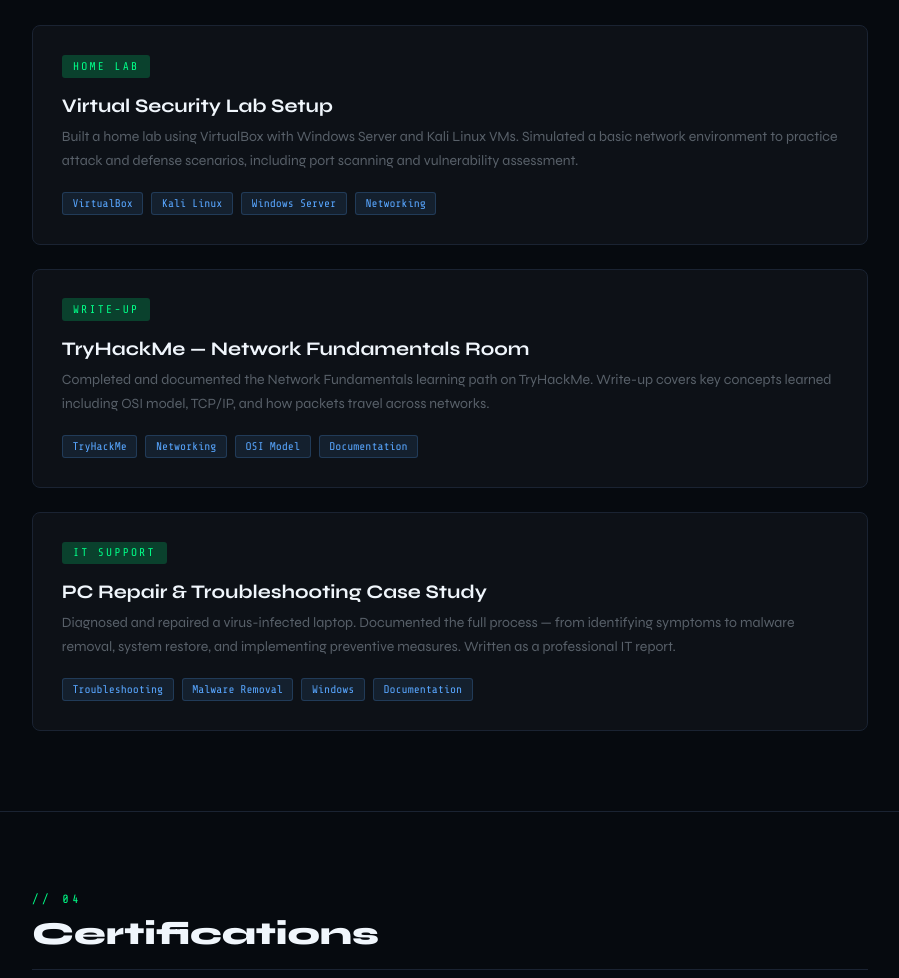
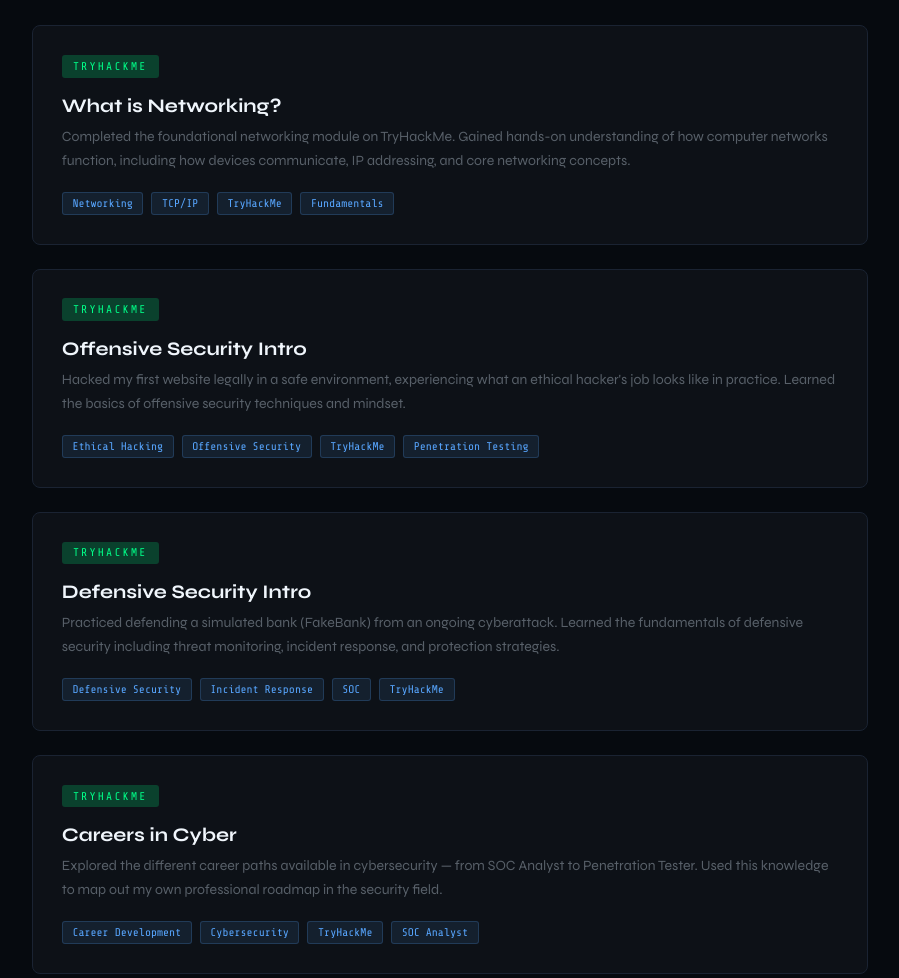
Before and after one commit to Sholomoh/Sholomoh.github.io, a plain HTML site: page index.html in a window 1280 px wide. Shown: the part 2280-3258 px from the top of the page, without its empty margins (190-1089 px from the left). Drawn offline with nearby package versions, Linux system fonts and the light colour scheme.

Commit message:
Update portfolio

```diff
--- a/index.html
+++ b/index.html
@@ -632,55 +632,73 @@
 
     <div class="project-card">
       <div class="project-header">
-        <span class="project-type">Home Lab</span>
+        <span class="project-type">TryHackMe</span>
       </div>
-      <h3>Virtual Security Lab Setup</h3>
+      <h3>What is Networking?</h3>
       <p>
-        Built a home lab using VirtualBox with Windows Server and Kali Linux VMs.
-        Simulated a basic network environment to practice attack and defense scenarios,
-        including port scanning and vulnerability assessment.
+        Completed the foundational networking module on TryHackMe. Gained hands-on
+        understanding of how computer networks function, including how devices
+        communicate, IP addressing, and core networking concepts.
       </p>
       <div class="project-tags">
-        <span class="tag">VirtualBox</span>
-        <span class="tag">Kali Linux</span>
-        <span class="tag">Windows Server</span>
         <span class="tag">Networking</span>
+        <span class="tag">TCP/IP</span>
+        <span class="tag">TryHackMe</span>
+        <span class="tag">Fundamentals</span>
       </div>
     </div>
 
     <div class="project-card">
       <div class="project-header">
-        <span class="project-type">Write-Up</span>
+        <span class="project-type">TryHackMe</span>
       </div>
-      <h3>TryHackMe — Network Fundamentals Room</h3>
+      <h3>Offensive Security Intro</h3>
       <p>
-        Completed and documented the Network Fundamentals learning path on TryHackMe.
-        Write-up covers key concepts learned including OSI model, TCP/IP,
-        and how packets travel across networks.
+        Hacked my first website legally in a safe environment, experiencing what
+        an ethical hacker's job looks like in practice. Learned the basics of
+        offensive security techniques and mindset.
       </p>
       <div class="project-tags">
+        <span class="tag">Ethical Hacking</span>
+        <span class="tag">Offensive Security</span>
         <span class="tag">TryHackMe</span>
-        <span class="tag">Networking</span>
-        <span class="tag">OSI Model</span>
-        <span class="tag">Documentation</span>
+        <span class="tag">Penetration Testing</span>
       </div>
     </div>
 
     <div class="project-card">
       <div class="project-header">
-        <span class="project-type">IT Support</span>
+        <span class="project-type">TryHackMe</span>
       </div>
-      <h3>PC Repair & Troubleshooting Case Study</h3>
+      <h3>Defensive Security Intro</h3>
       <p>
-        Diagnosed and repaired a virus-infected laptop. Documented the full process —
-        from identifying symptoms to malware removal, system restore, and implementing
-        preventive measures. Written as a professional IT report.
+        Practiced defending a simulated bank (FakeBank) from an ongoing cyberattack.
+        Learned the fundamentals of defensive security including threat monitoring,
+        incident response, and protection strategies.
       </p>
       <div class="project-tags">
-        <span class="tag">Troubleshooting</span>
-        <span class="tag">Malware Removal</span>
-        <span class="tag">Windows</span>
-        <span class="tag">Documentation</span>
+        <span class="tag">Defensive Security</span>
+        <span class="tag">Incident Response</span>
+        <span class="tag">SOC</span>
+        <span class="tag">TryHackMe</span>
+      </div>
+    </div>
+
+    <div class="project-card">
+      <div class="project-header">
+        <span class="project-type">TryHackMe</span>
+      </div>
+      <h3>Careers in Cyber</h3>
+      <p>
+        Explored the different career paths available in cybersecurity — from SOC
+        Analyst to Penetration Tester. Used this knowledge to map out my own
+        professional roadmap in the security field.
+      </p>
+      <div class="project-tags">
+        <span class="tag">Career Development</span>
+        <span class="tag">Cybersecurity</span>
+        <span class="tag">TryHackMe</span>
+        <span class="tag">SOC Analyst</span>
       </div>
     </div>
 
@@ -717,10 +735,10 @@
     </div>
 
     <div class="cert-card">
-      <div class="cert-badge">🌐</div>
-      <h3>CompTIA Network+</h3>
-      <p>CompTIA</p>
-      <span class="cert-status status-progress">PLANNED</span>
+      <div class="cert-badge">🎯</div>
+      <h3>First Four Badge</h3>
+      <p>TryHackMe — Top 24.5%</p>
+      <span class="cert-status status-earned">EARNED</span>
     </div>
 
   </div>
```
